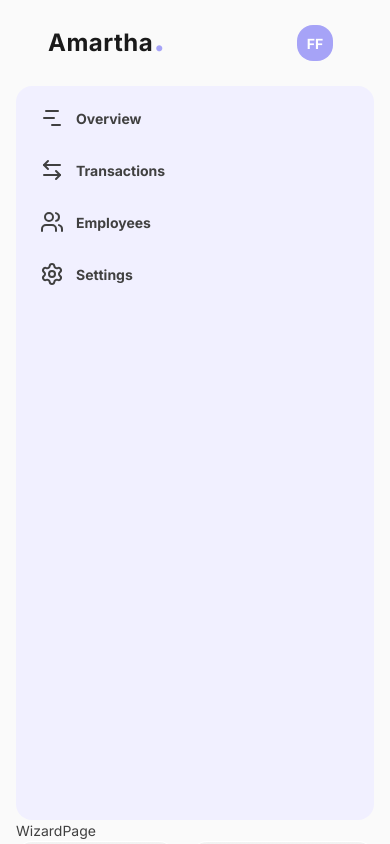
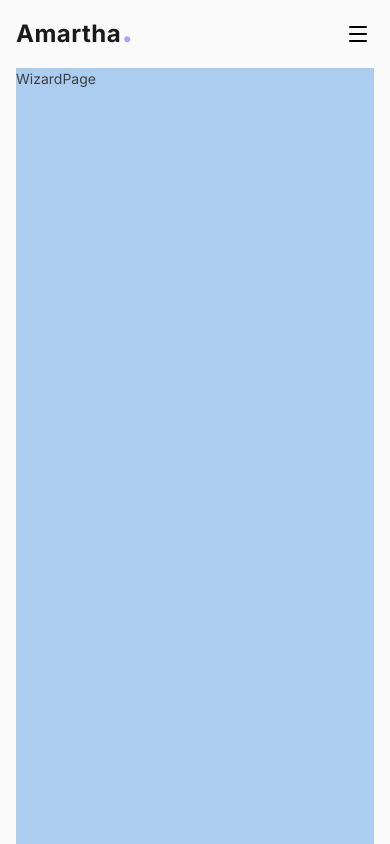
Before and after one commit to karotdev/amartha-dashboard, a React (Vite) app: page /wizard in a window 390 px wide. Shown: the top 844 px of the page. Built offline with nearby package versions, Linux system fonts and the light colour scheme.

Commit message:
finalize layout

```diff
--- a/src/components/layout/Header.module.css
+++ b/src/components/layout/Header.module.css
@@ -3,27 +3,21 @@
   background-color: var(--color-bg-card);
   display: flex;
   justify-content: space-between;
-  padding: 16px 48px;
+  padding: 16px;
   position: sticky;
   top: 0;
   z-index: 100;
-}
-
-.header__title {
-  color: var(--color-text-heading);
-  font-size: var(--font-size-xl);
-  font-weight: var(--font-weight-bold);
-  letter-spacing: 0.5px;
-  user-select: none;
-  span {
-    color: var(--color-accent-primary);
-    font-size: 36px;
-    line-height: 27px;
+  @media (min-width: 1024px) {
+    padding: 16px 48px;
   }
 }
 
 .header-action {
+  display: none;
   position: relative;
+  @media (min-width: 1024px) {
+    display: block;
+  }
 }
 
 .header-action__button {
@@ -55,10 +49,6 @@
 }
 
 .header-action__name {
-  display: none;
-  @media (min-width: 768px) {
-    display: block;
-  }
   color: var(--color-text-heading);
   font-weight: var(--font-weight-bold);
   letter-spacing: 0.5px;
--- a/src/components/layout/Header.tsx
+++ b/src/components/layout/Header.tsx
@@ -1,5 +1,6 @@
 import { Activity, useState } from 'react';
 import { Link } from 'react-router-dom';
+import Logo from './Logo';
 import styles from './Header.module.css';
 
 const Header = () => {
@@ -8,9 +9,7 @@
   return (
     <div className={styles['header']} data-testid="header">
       <Link to="/">
-        <h1 className={styles['header__title']}>
-          Amartha<span>.</span>
-        </h1>
+        <Logo />
       </Link>
       <div className={styles['header-action']}>
         <button
--- /dev/null
+++ b/src/components/layout/Logo.module.css
@@ -0,0 +1,12 @@
+.logo {
+  color: var(--color-text-heading);
+  font-size: var(--font-size-xl);
+  font-weight: var(--font-weight-bold);
+  letter-spacing: 0.5px;
+  user-select: none;
+  span {
+    color: var(--color-accent-primary);
+    font-size: 36px;
+    line-height: 27px;
+  }
+}
--- /dev/null
+++ b/src/components/layout/Logo.tsx
@@ -0,0 +1,11 @@
+import styles from './Logo.module.css';
+
+const Logo = () => {
+  return (
+    <span className={styles['logo']}>
+      Amartha<span>.</span>
+    </span>
+  );
+};
+
+export default Logo;
--- a/src/components/layout/PageLayout.module.css
+++ b/src/components/layout/PageLayout.module.css
@@ -5,7 +5,7 @@
 
 .page-layout__content {
   padding: 0 16px 24px;
-  @media (min-width: 768px) {
+  @media (min-width: 1024px) {
     padding: 0 24px 24px;
     display: flex;
     gap: 32px;
--- a/src/components/layout/Sidebar.module.css
+++ b/src/components/layout/Sidebar.module.css
@@ -1,11 +1,53 @@
-.sidebar__nav {
+.sidebar__content {
   background-color: var(--color-accent-secondary);
+  z-index: 100;
   border-radius: 16px;
+  display: flex;
+  flex-direction: column;
+  justify-content: space-between;
+  @media (max-width: 1023px) {
+    bottom: 0;
+    left: 0;
+    padding: 16px 8px;
+    position: fixed;
+    right: 0;
+    top: 0;
+    transform: translateX(100%);
+    transition: transform 0.2s ease-in-out;
+  }
+  @media (min-width: 1024px) {
     height: calc(100svh - 126px);
     padding: 8px;
     position: sticky;
     top: 86px;
-  z-index: 100;
+  }
+}
+
+.sidebar__content--open {
+  transform: translateX(0);
+}
+
+.sidebar__header {
+  display: flex;
+  flex-direction: column;
+  gap: 16px;
+  > * {
+    &:first-child {
+      @media (min-width: 1024px) {
+        display: none;
+      }
+    }
+  }
+}
+
+.sidebar__back-button {
+  align-items: center;
+  display: flex;
+  gap: 8px;
+  padding: 8px 16px;
+}
+
+.sidebar__nav {
   ul {
     display: flex;
     flex-direction: column;
@@ -13,10 +55,12 @@
   }
   a {
     align-items: center;
-    border-radius: 16px;
     display: flex;
     font-weight: var(--font-weight-bold);
     gap: 12px;
+    padding: 8px 16px;
+    @media (min-width: 1024px) {
+      border-radius: 16px;
       padding: 12px 16px;
       transition: background-color 0.2s ease-in-out;
       &:hover {
@@ -24,3 +68,68 @@
       }
     }
   }
+}
+
+.sidebar__footer {
+  align-items: center;
+  background-color: var(--color-accent-tertiary);
+  border-radius: 16px;
+  display: flex;
+  justify-content: space-between;
+  padding: 12px 16px;
+  @media (min-width: 1024px) {
+    display: none;
+  }
+}
+
+.sidebar__profile {
+  align-items: center;
+  display: flex;
+  gap: 8px;
+}
+
+.sidebar__profile-avatar {
+  align-items: center;
+  background-color: var(--color-accent-primary);
+  border-radius: 16px;
+  color: var(--color-bg-base);
+  display: flex;
+  font-weight: var(--font-weight-bold);
+  height: 36px;
+  justify-content: center;
+  width: 36px;
+}
+
+.sidebar__profile-name {
+  color: var(--color-text-heading);
+  font-weight: var(--font-weight-bold);
+  letter-spacing: 0.5px;
+}
+
+.sidebar__actions {
+  display: flex;
+  gap: 4px;
+  a {
+    align-items: center;
+    color: var(--color-text-heading);
+    display: flex;
+    height: 32px;
+    justify-content: center;
+    width: 32px;
+  }
+}
+
+.sidebar__menu-button {
+  position: absolute;
+  top: 18px;
+  right: 100%;
+  margin-right: 16px;
+  width: 32px;
+  height: 32px;
+  display: flex;
+  align-items: center;
+  justify-content: center;
+  @media (min-width: 1024px) {
+    display: none;
+  }
+}
--- a/src/components/layout/Sidebar.tsx
+++ b/src/components/layout/Sidebar.tsx
@@ -1,10 +1,40 @@
+import { ArrowLeftIcon, LogOutIcon, MenuIcon, UserIcon } from 'lucide-react';
 import { Link } from 'react-router-dom';
 import { SIDEBAR_ITEMS } from '../../constants';
+import { useState } from 'react';
+import Logo from './Logo';
 import styles from './Sidebar.module.css';
+import { cn } from '../../utils/cn';
 
 const Sidebar = () => {
+  const [showMobileMenu, setShowMobileMenu] = useState(false);
+
   return (
     <div className={styles['sidebar']} data-testid="sidebar">
+      <div
+        className={cn(
+          styles['sidebar__content'],
+          showMobileMenu ? styles['sidebar__content--open'] : '',
+        )}
+      >
+        <button
+          type="button"
+          className={styles['sidebar__menu-button']}
+          onClick={() => setShowMobileMenu((prev) => !prev)}
+        >
+          <MenuIcon />
+        </button>
+        <div className={styles['sidebar__header']}>
+          <div>
+            <button
+              type="button"
+              className={styles['sidebar__back-button']}
+              onClick={() => setShowMobileMenu((prev) => !prev)}
+            >
+              <ArrowLeftIcon />
+              <Logo />
+            </button>
+          </div>
           <nav className={styles['sidebar__nav']}>
             <ul>
               {SIDEBAR_ITEMS.map((item) => (
@@ -18,6 +48,22 @@
             </ul>
           </nav>
         </div>
+        <div className={styles['sidebar__footer']}>
+          <div className={styles['sidebar__profile']}>
+            <span className={styles['sidebar__profile-avatar']}>FF</span>
+            <span className={styles['sidebar__profile-name']}>Hi, Fajar!</span>
+          </div>
+          <div className={styles['sidebar__actions']}>
+            <Link to="/profile">
+              <UserIcon size={20} data-testid="sidebar-profile-icon" />
+            </Link>
+            <Link to="/logout">
+              <LogOutIcon size={20} data-testid="sidebar-logout-icon" />
+            </Link>
+          </div>
+        </div>
+      </div>
+    </div>
   );
 };
 
--- a/src/features/wizard/index.tsx
+++ b/src/features/wizard/index.tsx
@@ -7,7 +7,9 @@
   const [selectedRole, setSelectedRole] = useState<string | null>(null);
   return (
     <PageLayout>
-      <div>WizardPage</div>
+      <div style={{ height: '10000px', backgroundColor: '#abcdef' }}>
+        WizardPage
+      </div>
       <div style={{ display: 'flex', gap: '16px' }}>
         {ROLES_OPTIONS.map((role) => (
           <RoleOption
--- a/src/index.css
+++ b/src/index.css
@@ -166,6 +166,7 @@
 
   --color-accent-primary: oklch(0.75 0.12 285);
   --color-accent-secondary: oklch(0.98 0.1 285);
+  --color-accent-tertiary: oklch(0.95 0.1 285);
 
   --gradient-bg: linear-gradient(
     to bottom,
```
Also changed, not shown: 1 other file (tests, documents, lock files or other folders). Lines whose indentation alone changed are shown as unchanged.
